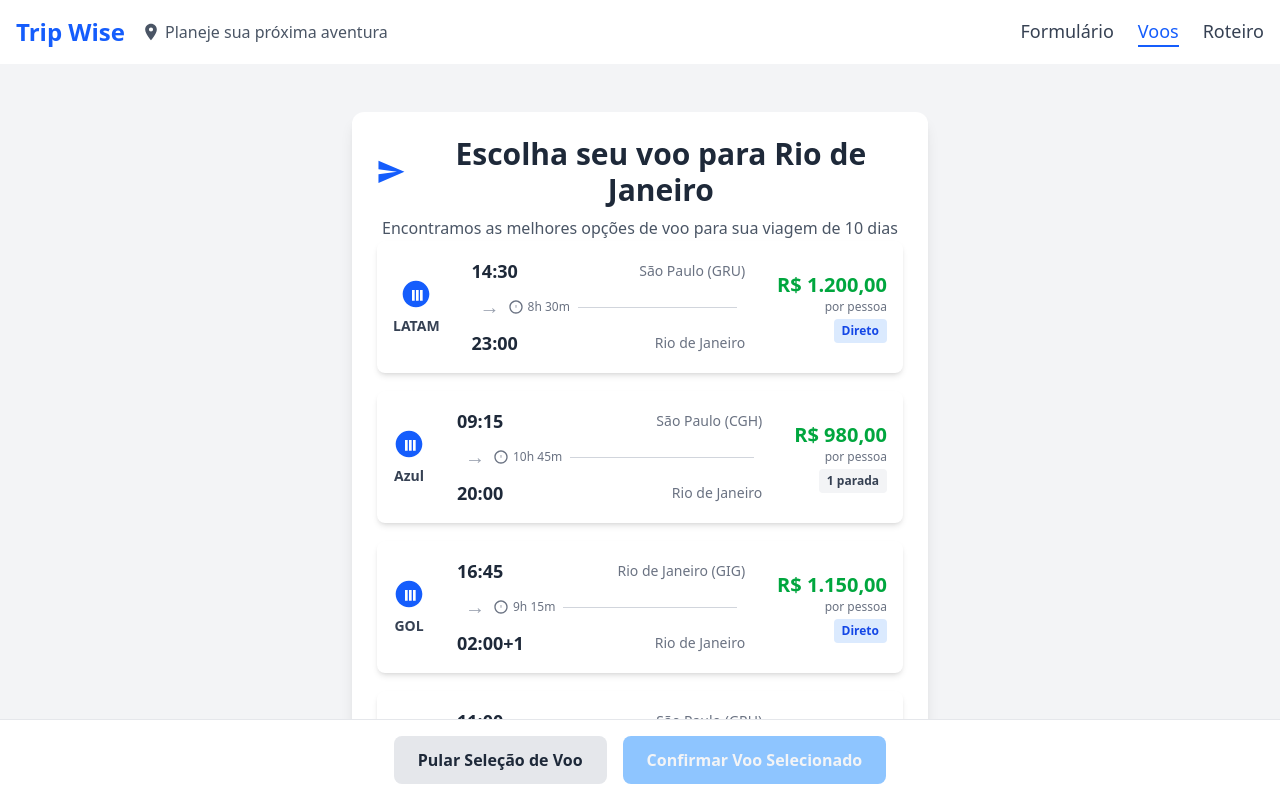
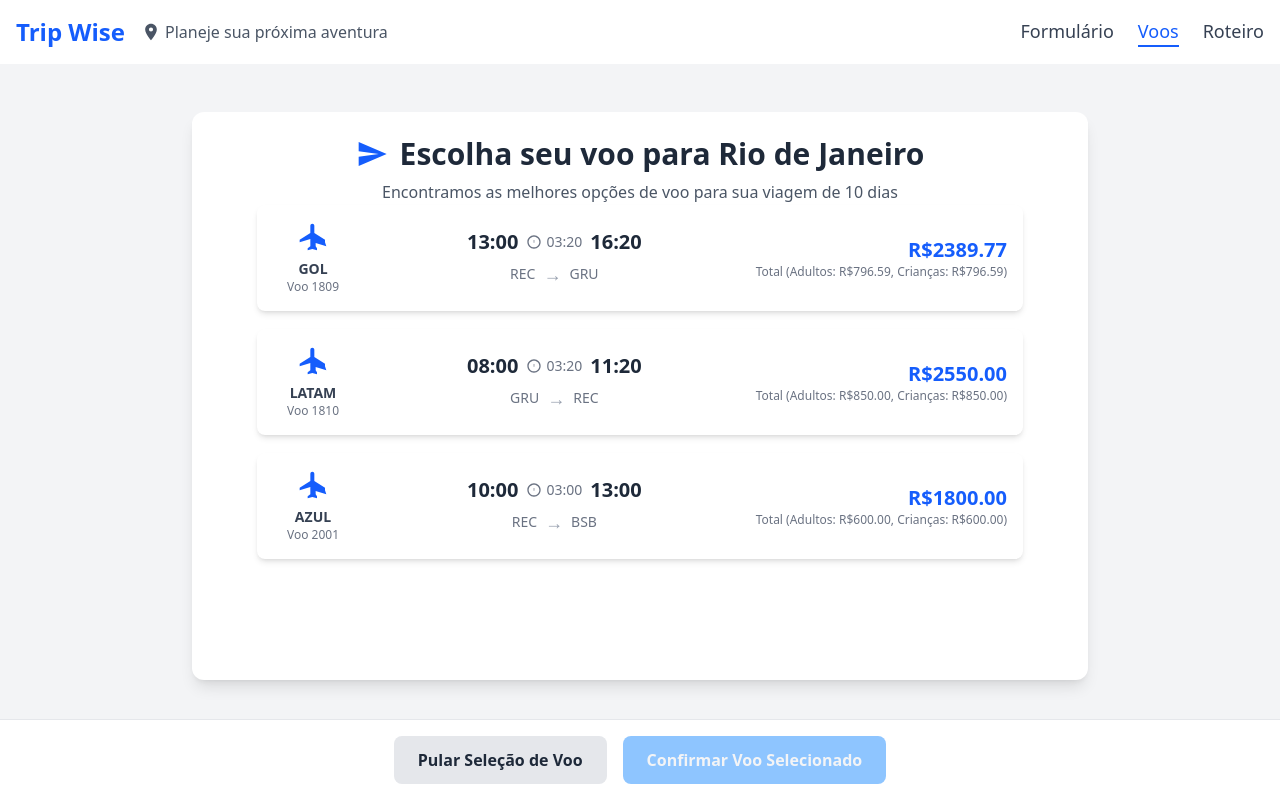
Before and after one commit to henriquecmelo1/TripWise, a React (Vite) app in the folder frontend/: page /flights in a window 1280 px wide. Shown: the top 798 px of the page. Built offline with nearby package versions, Linux system fonts and the light colour scheme.

Commit message:
refactor: adjust to flight api format

```diff
--- a/frontend/src/components/FlightSelection/FlightCard.tsx
+++ b/frontend/src/components/FlightSelection/FlightCard.tsx
@@ -1,61 +1,62 @@
 // src/components/FlightSelection/FlightCard.tsx
-import type { Flight } from '../../data/mockFlights'; // Importa a interface Flight
- // Importa a interface Flight
+import { type Flight, planeIcon, clockIcon } from '../../data/mockFlights'; // Importa a interface Flight e ícones genéricos
 
 interface FlightCardProps {
   flight: Flight;
-  // Ícones SVG para uso interno do card
-  planeIcon: string;
-  clockIcon: string;
 }
 
-export default function FlightCard({ flight, clockIcon }: FlightCardProps) {
-  const formatCurrency = (value: number) => {
-    return new Intl.NumberFormat('pt-BR', { style: 'currency', currency: 'BRL' }).format(value);
+export default function FlightCard({ flight }: FlightCardProps) {
+  // Função auxiliar para extrair apenas a hora do string "DD de Mês. de YYYY, HH:MM"
+  const getHour = (dateTimeString: string) => {
+    const parts = dateTimeString.split(', ');
+    return parts.length > 1 ? parts[1] : dateTimeString;
   };
 
   return (
     <div className="p-4 bg-white rounded-lg shadow-md mb-4 flex items-center">
-      {/* Coluna da Esquerda: Companhia e Horários */}
-      <div className="flex-shrink-0 mr-4 text-center">
-        {/* Logo da Companhia / Ícone de Avião */}
-        <span className="inline-flex justify-center items-center w-8 h-8 text-blue-600 mb-1" dangerouslySetInnerHTML={{ __html: flight.airlineLogoIcon }} />
-        <p className="text-sm font-semibold text-gray-700">{flight.airline}</p>
+      {/* Coluna 1: Companhia Aérea e Número do Voo */}
+      {/* w-20 para uma largura fixa, text-center para centralizar conteúdo */}
+      <div className="flex-shrink-0 w-20 text-center mr-4">
+        {/* Ícone de Avião Genérico */}
+        <span className="inline-flex justify-center items-center w-8 h-8 text-blue-600 mb-1" dangerouslySetInnerHTML={{ __html: planeIcon }} />
+        {/* Mostra só a primeira palavra da companhia aérea (ex: GOL, LATAM) */}
+        <p className="text-sm font-semibold text-gray-700">{flight.companhiaAerea.split(' ')[0]}</p>
+        <p className="text-xs text-gray-500">Voo {flight.numeroVoo}</p>
       </div>
 
-      {/* Coluna Central: Detalhes do Voo (Horários, Duração, Destino) */}
-      <div className="flex-grow flex flex-col items-center justify-center mx-4">
-        {/* Horários e Origem */}
-        <div className="flex items-center w-full justify-between">
-          <p className="text-lg font-bold text-gray-800">{flight.departureTime}</p>
-          <p className="text-sm text-gray-500">{flight.originAirport}</p>
+      {/* Coluna 2: Detalhes do Voo (Horários, Duração, Origem e Destino) */}
+      {/* flex-grow para ocupar o espaço disponível, flex-col para layout vertical interno */}
+      <div className="flex-grow flex flex-col justify-center">
+        {/* Linha Superior: Horários de Partida e Chegada, com Duração no Meio */}
+        {/* justify-between para empurrar horários para as pontas, items-center para alinhar verticalmente */}
+        <div className="flex items-center justify-center mb-1">
+          {/* Horário de Partida */}
+          <p className="text-xl font-bold text-gray-800">{getHour(flight.dataHoraPartida)}</p>
+
+          {/* Duração do Voo no Meio */}
+          <div className="flex items-center text-gray-500 text-sm mx-2">
+            <span className="inline-flex justify-center items-center w-4 h-4 mr-1" dangerouslySetInnerHTML={{ __html: clockIcon }} />
+            {flight.duracao}
+          </div>
+
+          {/* Horário de Chegada */}
+          <p className="text-xl font-bold text-gray-800">{getHour(flight.dataHoraChegada)}</p>
         </div>
 
-        {/* Linha de Duração e Seta */}
-        <div className="flex items-center w-full my-2">
-          <span className="text-gray-400 text-xl mx-2">→</span>
-          <div className="flex items-center text-gray-500 text-xs">
-            <span className="inline-flex justify-center items-center w-4 h-4 mr-1" dangerouslySetInnerHTML={{ __html: clockIcon }} />
-            {flight.duration}
-          </div>
-          <div className="flex-grow border-t border-gray-300 mx-2"></div>
-        </div>
-
-        {/* Horário de Chegada e Destino */}
-        <div className="flex items-center w-full justify-between">
-          <p className="text-lg font-bold text-gray-800">{flight.arrivalTime}</p>
-          <p className="text-sm text-gray-500">{flight.destination}</p>
+        {/* Linha Inferior: Aeroportos de Origem e Destino com Seta */}
+        {/* justify-between para empurrar aeroportos para as pontas */}
+        <div className="flex items-center justify-center">
+          <p className="text-sm text-gray-500">{flight.origem}</p>
+          <span className="text-gray-400 text-lg mx-2">→</span> {/* Seta como separador */}
+          <p className="text-sm text-gray-500">{flight.destino}</p>
         </div>
       </div>
 
-      {/* Coluna da Direita: Preço e Tipo de Voo */}
-      <div className="flex-shrink-0 ml-4 text-right">
-        <p className="text-xl font-bold text-green-600">{formatCurrency(flight.price)}</p>
-        <p className="text-xs text-gray-500">por pessoa</p>
-        <span className={`inline-block px-2 py-1 mt-1 rounded text-xs font-semibold
-          ${flight.type === 'Direto' ? 'bg-blue-100 text-blue-700' : 'bg-gray-100 text-gray-700'}`}>
-          {flight.type}
-        </span>
+      {/* Coluna 3: Preços */}
+      {/* ml-4 para margem esquerda, text-right para alinhar texto à direita, min-w-[120px] para garantir espaço mínimo */}
+      <div className="flex-shrink-0 ml-4 text-right min-w-[150px]">
+        <p className="text-xl font-bold text-blue-600">{flight.precoTotal}</p>
+        <p className="text-xs text-gray-500">Total (Adultos: {flight.precoAdulto}, Crianças: {flight.precoCrianca})</p>
       </div>
     </div>
   );
--- a/frontend/src/data/mockFlights.ts
+++ b/frontend/src/data/mockFlights.ts
@@ -1,72 +1,71 @@
 // src/data/mockFlights.ts
-export interface Flight {
-  id: string;
-  airline: string;
-  airlineLogoIcon: string; // SVG string para o logo da companhia ou ícone de avião
-  departureTime: string;
-  originAirport: string;
-  duration: string;
-  arrivalTime: string;
-  destination: string;
-  price: number;
-  type: 'Direto' | '1 parada' | '2+ paradas';
-}
 
 // Ícones SVG para as companhias aéreas (placeholders)
-const latamIcon = '<svg viewBox="0 0 24 24" fill="currentColor" xmlns="http://www.w3.org/2000/svg"><path d="M12 2C6.48 2 2 6.48 2 12s4.48 10 10 10 10-4.48 10-10S17.52 2 12 2zm-1 15H9V9h2v8zm3 0h-2V9h2v8zm3 0h-2V9h2v8z"/></svg>'; // Exemplo genérico
-const azulIcon = '<svg viewBox="0 0 24 24" fill="currentColor" xmlns="http://www.w3.org/2000/svg"><path d="M12 2C6.48 2 2 6.48 2 12s4.48 10 10 10 10-4.48 10-10S17.52 2 12 2zm-1 15H9V9h2v8zm3 0h-2V9h2v8zm3 0h-2V9h2v8z"/></svg>'; // Exemplo genérico
-const golIcon = '<svg viewBox="0 0 24 24" fill="currentColor" xmlns="http://www.w3.org/2000/svg"><path d="M12 2C6.48 2 2 6.48 2 12s4.48 10 10 10 10-4.48 10-10S17.52 2 12 2zm-1 15H9V9h2v8zm3 0h-2V9h2v8zm3 0h-2V9h2v8z"/></svg>'; // Exemplo genérico
-const tapIcon = '<svg viewBox="0 0 24 24" fill="currentColor" xmlns="http://www.w3.org/2000/svg"><path d="M12 2C6.48 2 2 6.48 2 12s4.48 10 10 10 10-4.48 10-10S17.52 2 12 2zm-1 15H9V9h2v8zm3 0h-2V9h2v8zm3 0h-2V9h2v8z"/></svg>'; // Exemplo genérico
+// const iconLatam = '<svg viewBox="0 0 24 24" fill="currentColor" xmlns="http://www.w3.org/2000/svg"><path d="M12 2C6.48 2 2 6.48 2 12s4.48 10 10 10 10-4.48 10-10S17.52 2 12 2zm-1 15H9V9h2v8zm3 0h-2V9h2v8zm3 0h-2V9h2v8z"/></svg>'; // Exemplo genérico
+// const iconAzul = '<svg viewBox="0 0 24 24" fill="currentColor" xmlns="http://www.w3.org/2000/svg"><path d="M12 2C6.48 2 2 6.48 2 12s4.48 10 10 10 10-4.48 10-10S17.52 2 12 2zm-1 15H9V9h2v8zm3 0h-2V9h2v8zm3 0h-2V9h2v8z"/></svg>'; // Exemplo genérico
+// const iconGol = '<svg viewBox="0 0 24 24" fill="currentColor" xmlns="http://www.w3.org/2000/svg"><path d="M12 2C6.48 2 2 6.48 2 12s4.48 10 10 10 10-4.48 10-10S17.52 2 12 2zm-1 15H9V9h2v8zm3 0h-2V9h2v8zm3 0h-2V9h2v8z"/></svg>'; // Exemplo genérico
+// const iconTap = '<svg viewBox="0 0 24 24" fill="currentColor" xmlns="http://www.w3.org/2000/svg"><path d="M12 2C6.48 2 2 6.48 2 12s4.48 10 10 10 10-4.48 10-10S17.52 2 12 2zm-1 15H9V9h2v8zm3 0h-2V9h2v8zm3 0h-2V9h2v8z"/></svg>'; // Exemplo genérico
+
 export const planeIcon = '<svg viewBox="0 0 24 24" fill="currentColor" xmlns="http://www.w3.org/2000/svg"><path d="M21 16v-2l-8-5V3.5c0-.83-.67-1.5-1.5-1.5S10 2.67 10 3.5V9L2 14v2l8-2.5V19l-2 1.5V22l3.5-1 3.5 1V20.5L14 19v-2.5l8 2.5z"/></svg>'; // Ícone de avião genérico
 export const clockIcon = '<svg viewBox="0 0 24 24" fill="currentColor" xmlns="http://www.w3.org/2000/svg"><path d="M12 2C6.48 2 2 6.48 2 12s4.48 10 10 10 10-4.48 10-10S17.52 2 12 2zm0 18c-4.41 0-8-3.59-8-8s3.59-8 8-8 8 3.59 8 8-3.59 8-8 8zm-.5-13h1V7h-1zm0 2h1v4h-1z"/></svg>'; // Ícone de relógio
 
+// NOVO: Definição da interface Flight
+export interface Flight {
+  id: string;
+  origem: string;
+  destino: string;
+  dataHoraPartida: string;
+  dataHoraChegada: string;
+  duracao: string;
+  numeroVoo: string;
+  companhiaAerea: string;
+  precoAdulto: string; // Manter como string já formatada se o backend retornar assim
+  precoCrianca: string; // Manter como string já formatada
+  precoTotal: string; // Manter como string já formatada
+  // Os tipos 'Direto', '1 parada' etc. não estão na nova estrutura, mas podemos inferir
+  // ou adicionar um campo se o backend passar essa informação separadamente.
+  // Por enquanto, vou remover 'type' da interface, ou assumir que não será usado mais para tags.
+  // Se o backend enviar 'type', adicione-o aqui.
+}
+
 export const mockFlights: Flight[] = [
   {
-    id: 'f1',
-    airline: 'LATAM',
-    airlineLogoIcon: latamIcon,
-    departureTime: '14:30',
-    originAirport: 'São Paulo (GRU)',
-    duration: '8h 30m',
-    arrivalTime: '23:00',
-    destination: 'Rio de Janeiro',
-    price: 1200,
-    type: 'Direto',
+    "id": "1",
+    "origem": "REC",
+    "destino": "GRU",
+    "dataHoraPartida": "10 de out. de 2025, 13:00",
+    "dataHoraChegada": "10 de out. de 2025, 16:20",
+    "duracao": "03:20",
+    "numeroVoo": "1809",
+    "companhiaAerea": "GOL LINHAS AEREAS S/A",
+    "precoAdulto": "R$796.59",
+    "precoCrianca": "R$796.59",
+    "precoTotal": "R$2389.77"
   },
   {
-    id: 'f2',
-    airline: 'Azul',
-    airlineLogoIcon: azulIcon,
-    departureTime: '09:15',
-    originAirport: 'São Paulo (CGH)',
-    duration: '10h 45m',
-    arrivalTime: '20:00',
-    destination: 'Rio de Janeiro',
-    price: 980,
-    type: '1 parada',
+    "id": "2",
+    "origem": "GRU",
+    "destino": "REC",
+    "dataHoraPartida": "15 de out. de 2025, 08:00",
+    "dataHoraChegada": "15 de out. de 2025, 11:20",
+    "duracao": "03:20",
+    "numeroVoo": "1810",
+    "companhiaAerea": "LATAM AIRLINES",
+    "precoAdulto": "R$850.00",
+    "precoCrianca": "R$850.00",
+    "precoTotal": "R$2550.00"
   },
   {
-    id: 'f3',
-    airline: 'GOL',
-    airlineLogoIcon: golIcon,
-    departureTime: '16:45',
-    originAirport: 'Rio de Janeiro (GIG)',
-    duration: '9h 15m',
-    arrivalTime: '02:00+1',
-    destination: 'Rio de Janeiro',
-    price: 1150,
-    type: 'Direto',
-  },
-  {
-    id: 'f4',
-    airline: 'TAP',
-    airlineLogoIcon: tapIcon,
-    departureTime: '11:00',
-    originAirport: 'São Paulo (GRU)',
-    duration: '12h 20m',
-    arrivalTime: '23:20',
-    destination: 'Rio de Janeiro',
-    price: 850,
-    type: '1 parada',
-  },
+    "id": "3",
+    "origem": "REC",
+    "destino": "BSB",
+    "dataHoraPartida": "12 de nov. de 2025, 10:00",
+    "dataHoraChegada": "12 de nov. de 2025, 13:00",
+    "duracao": "03:00",
+    "numeroVoo": "2001",
+    "companhiaAerea": "AZUL LINHAS AEREAS BRASILEIRAS S/A",
+    "precoAdulto": "R$600.00",
+    "precoCrianca": "R$600.00",
+    "precoTotal": "R$1800.00"
+  }
 ];
--- a/frontend/src/pages/FlightSelection.tsx
+++ b/frontend/src/pages/FlightSelection.tsx
@@ -4,8 +4,6 @@ import FlightCard from "../components/FlightSelection/FlightCard";
 import {
   type Flight,
   mockFlights,
-  planeIcon,
-  clockIcon,
 } from "../data/mockFlights"; // Importa dados e ícones
 import{Link} from 'react-router-dom';
 
@@ -29,12 +27,7 @@ export default function FlightSelection({
   const handleConfirmSelection = (flight: Flight) => {
     console.log("Voo selecionado:", flight);
     alert(
-      `Voo selecionado: ${flight.airline} para ${
-        flight.destination
-      } por ${new Intl.NumberFormat("pt-BR", {
-        style: "currency",
-        currency: "BRL",
-      }).format(flight.price)}`
+      `Voo selecionado: ${flight.companhiaAerea} para ${flight.destino} por ${flight.precoTotal}`
     );
     // Lógica para o que acontece após confirmar o voo (ex: redirecionar, salvar no estado global)
   };
@@ -48,7 +41,7 @@ export default function FlightSelection({
   return (
     <div className="flex flex-col min-h-screen bg-gray-100 p-6">
       {/* Cabeçalho da Página de Voo */}
-      <div className="bg-white rounded-xl shadow-lg p-6 my-6 text-center max-w-xl mx-auto w-full">
+      <div className="bg-white rounded-xl shadow-lg p-6 my-6 text-center max-w-4xl mx-auto w-full">
         {" "}
         {/* Adicionado max-w-xl e mx-auto para centralizar */}
         <h2 className="text-3xl font-bold text-gray-800 mb-2 flex items-center justify-center">
@@ -63,7 +56,7 @@ export default function FlightSelection({
           {tripDuration} dias
         </p>
         {/* Lista de Voos */}
-        <div className="flex-grow max-w-xl mx-auto w-full pb-20">
+        <div className="flex-grow max-w-3xl mx-auto w-full pb-20">
           {" "}
           {/* pb-20 para dar espaço ao footer fixo */}
           {mockFlights.length > 0 ? ( // Usando mockFlights diretamente para teste
@@ -79,8 +72,8 @@ export default function FlightSelection({
               >
                 <FlightCard
                   flight={flight}
-                  planeIcon={planeIcon} // Ícone de avião genérico do mockFlights
-                  clockIcon={clockIcon} // Ícone de relógio do mockFlights
+                  // planeIcon={planeIcon} // Ícone de avião genérico do mockFlights
+                  // clockIcon={clockIcon} // Ícone de relógio do mockFlights
                 />
               </div>
             ))
```
